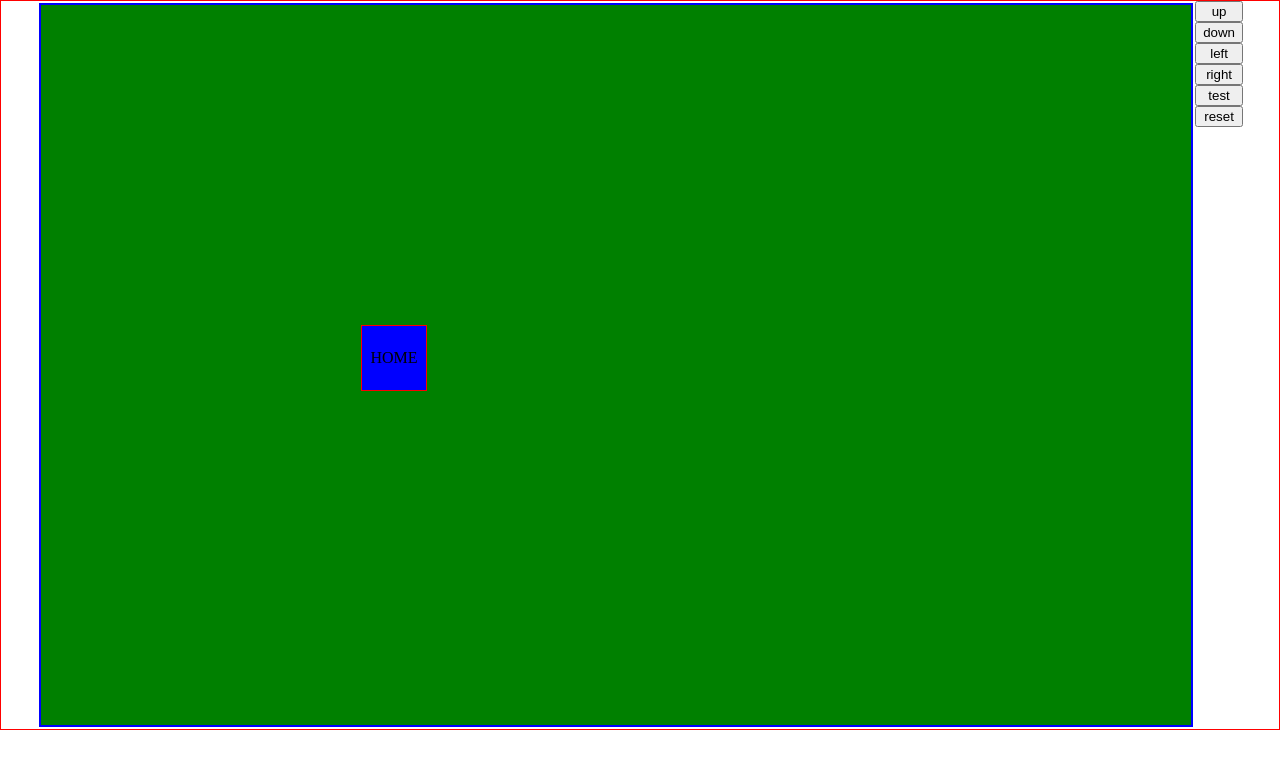
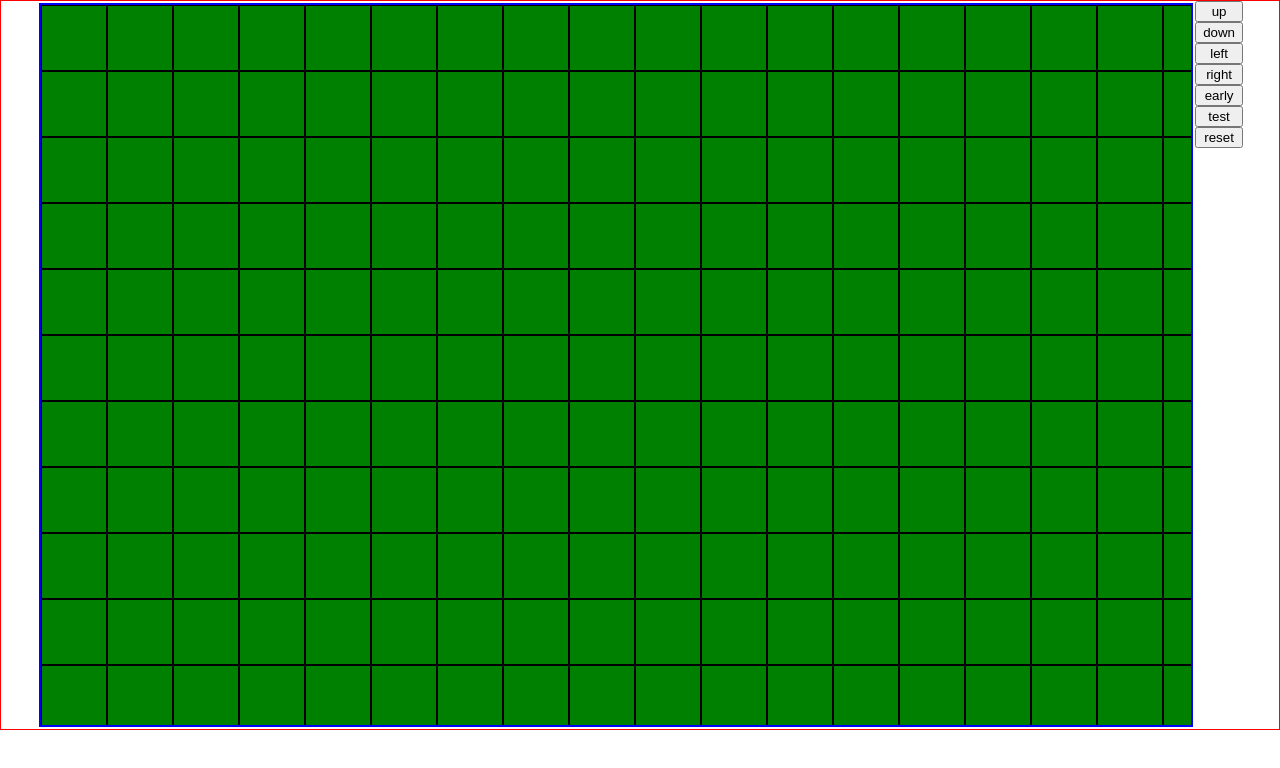
Before and after one commit to ShabanK/minecraft-room-tracker, a React (Vite) app: page / in a window 1280 px wide. Shown: the top 768 px of the page. Built offline with nearby package versions, Linux system fonts and the light colour scheme.

Commit message:
blank boxes fixed

```diff
--- a/src/Box.jsx
+++ b/src/Box.jsx
@@ -4,7 +4,8 @@ import RoomDiv from "./RoomDiv";
 import { useState, useEffect, useMemo } from "react";
 
 export default function Box() {
-  const gridRadius = 5;
+  const gridRadius = 20;
+  const [mode, setMode] = useState(false);
   const [trail, setTrail] = useState([]);
   const [grid, setGrid] = useState(() => {
     let arr = new Array(gridRadius * 2 + 1).fill().map(function () {
@@ -99,19 +100,9 @@ export default function Box() {
   }
 
   function deleteBox(value) {
-    console.log(value);
-    console.log(trail.findIndex((trailItem) => value === trailItem));
     const purgeIndex = trail.findIndex((trailItem) => value === trailItem);
     const purgeTrail = trail.slice(purgeIndex);
-    console.log({ purgeTrail });
-    // for (let i = purgeIndex; i < trail.length; i++) {
-    //   const purgeValue = trail[i];
-    //   console.log(purgeValue);
-    //   const targetRow = parseInt(purgeValue.split("/")[0]);
-    //   const targetCol = parseInt(purgeValue.split("/")[1]);
 
-    //   console.log({ targetRow, targetCol });
-    // }
     setGrid(() => {
       return grid.map((rows, rowIndex) => {
         return rows.map((room, colIndex) => {
@@ -158,7 +149,7 @@ export default function Box() {
                     />
                   )
                 ) : (
-                  <div key={boxIndex} className="boxBlank"></div>
+                  <RoomDiv key={boxIndex} isHome={false} isBlank={true} />
                 );
               })}
             </div>
@@ -170,6 +161,9 @@ export default function Box() {
         <button onClick={() => addRoom("down")}>down</button>
         <button onClick={() => addRoom("left")}>left</button>
         <button onClick={() => addRoom("right")}>right</button>
+        <button onClick={() => setMode(!mode)}>
+          {mode ? "late" : "early"}
+        </button>
         <button onClick={debug}>test</button>
         <button onClick={reset}>reset</button>
       </div>
--- a/src/RoomDiv.jsx
+++ b/src/RoomDiv.jsx
@@ -1,6 +1,12 @@
 import { useState } from "react";
 
-export default function RoomDiv({ isCurrent, value, deleteBox, isHome }) {
+export default function RoomDiv({
+  isCurrent,
+  value,
+  deleteBox,
+  isHome,
+  isBlank,
+}) {
   const [bgcolor, setbgcolor] = useState(0);
   const listOfColors = ["blue", "green", "yellow", "orange", "white"];
 
@@ -8,7 +14,9 @@ export default function RoomDiv({ isCurrent, value, deleteBox, isHome }) {
     if (bgcolor + 1 === listOfColors.length) setbgcolor(0);
     else setbgcolor(bgcolor + 1);
   }
-
+  if (isBlank) {
+    return <div className="boxBlank"></div>;
+  } else {
     return (
       <div
         className="box"
@@ -23,3 +31,4 @@ export default function RoomDiv({ isCurrent, value, deleteBox, isHome }) {
       </div>
     );
   }
+}
--- a/src/index.css
+++ b/src/index.css
@@ -46,4 +46,5 @@ body {
 .boxBlank {
   width: 4rem;
   height: 4rem;
+  border: 1px solid;
 }
```
Lines whose indentation alone changed are shown as unchanged.
